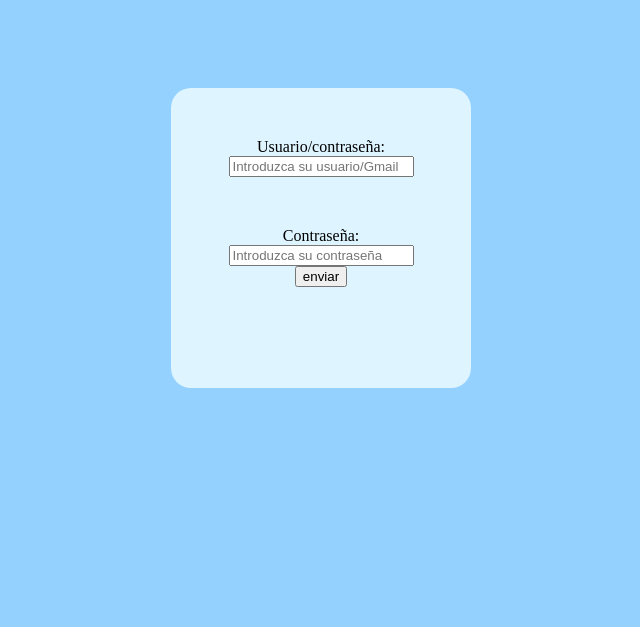
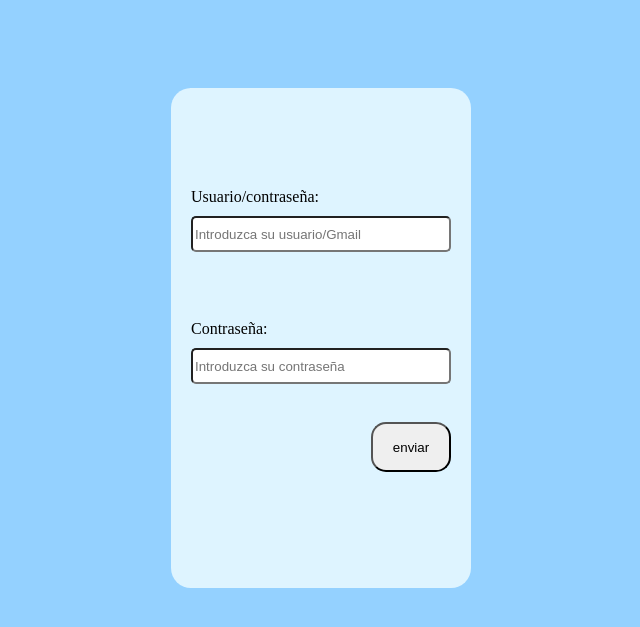
Before and after one commit to santiag0h/Matchtivity, a PHP site: page /formulario.html in a window 1280 px wide. Shown: the top 627 px of the page, without its empty margins (319-959 px from the left). Run offline with PHP 8.4, Linux system fonts and the light colour scheme.

Commit message:
formulario sin enlaces

```diff
--- a/formulario.css
+++ b/formulario.css
@@ -3,10 +3,11 @@
     background: var(--color_secundario);
     text-align: center;
     max-width: 500px;
-    height: 300px;
+    height: 500px;
     width: 300px;
     margin-top:80px;
     border-radius: 20px;
+    border:black;
 }
 .alineacion{
     display: flex;
@@ -14,13 +15,45 @@
     align-items: center;
 }
 .text1{
-    margin-top: 50px;
+    display: flex;
+    margin-top: 100px;
+    flex-direction: column;
+    align-items: flex-start;
+    margin-left: 20px;
+
+}
+.campo{
+    margin-top: 10px;
+    border-radius: 5px;
+    width: 90%;
+    align-self: center;
+    margin-right: 20px;
+    height: 30px;
 
 }
 .text2{
+    display: flex;
     margin-top: 50px;
+    flex-direction: column;
+    align-items: flex-start;
+    margin-left: 20px;
 
 }
 .fondo{
     background: var(--color_principal);
 }
+.enviar{
+    display: flex;
+    margin-top: 20px;
+    justify-content: flex-end;
+    margin-right: 20px;
+
+}
+button{
+    height: 50px;
+    width: 80px;
+    border-radius: 15px;
+}
+.enlaces{
+    margin-top: 50px;
+}
--- a/formulario.html
+++ b/formulario.html
@@ -11,12 +11,14 @@
         <div class="formulario">
             <form action="registro.php" method="post" id="formulario">
                 <div class="text1">
-                Usuario/contraseña:<br><input type="text" name="usuario"  placeholder="Introduzca su usuario/Gmail"><br>
+                Usuario/contraseña:<br><input class="campo" type="text" name="usuario"  placeholder="Introduzca su usuario/Gmail"><br>
                 </div>
                 <div class="text2">
-                Contraseña:<br><input  type="password" name="contrasena" placeholder="Introduzca su contraseña"><br>
+                Contraseña:<br><input  class="campo" type="password" name="contrasena" placeholder="Introduzca su contraseña"><br>
                 </div>
-                <button type="submit" name="enviar">enviar </button><br>
+                <div class="enviar">
+                <button  type="submit" name="enviar">enviar </button><br>
+                </div>
             </form>
         </div>
         </div>
```
